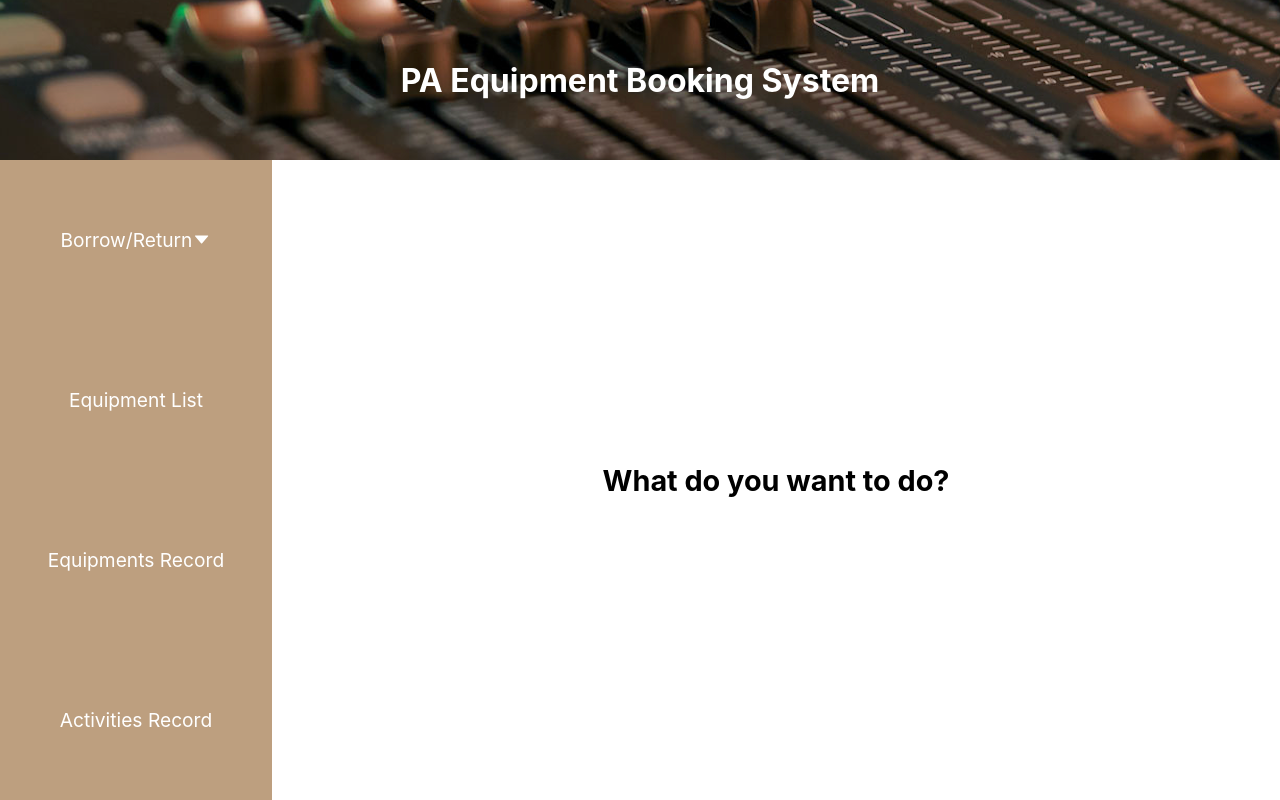
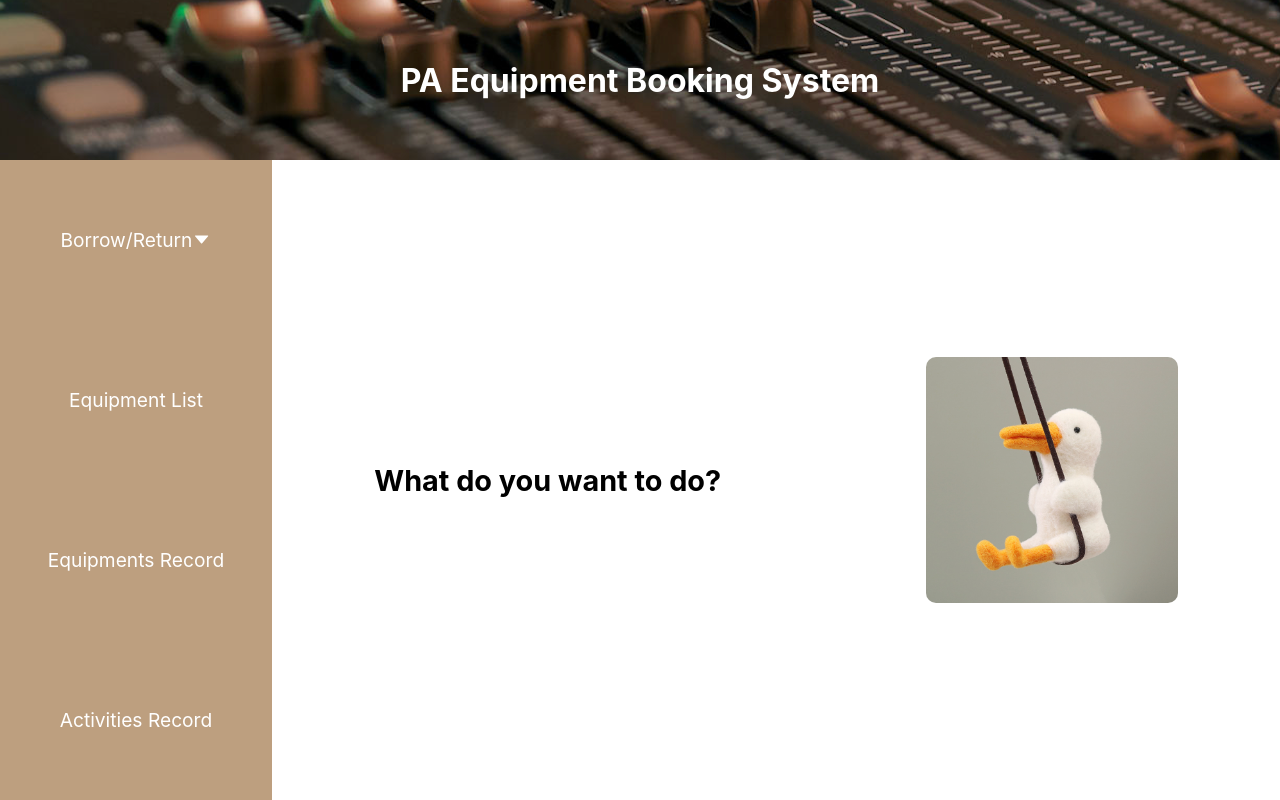
Before and after one commit to leolinpotato/NTUPA-Equipment-Booking-System, a React (Create React App) app in the folder frontend/: page / in a window 1280 px wide. Built offline with nearby package versions, Linux system fonts and the light colour scheme.

Commit message:
add picture

```diff
--- a/frontend/src/container/mainPage.js
+++ b/frontend/src/container/mainPage.js
@@ -1,10 +1,12 @@
 import React from 'react'
 import '../css/mainPage.css'
+import Duck from "../css/duckduck.png"
 
 const MainPage = () => {
     return (
         <div className='mainPageContainer'>
             <h2 className='mainPage'>What do you want to do?</h2>
+            <img src= { Duck } className='duckduck'/>
         </div>
     )
 }
--- a/frontend/src/css/mainPage.css
+++ b/frontend/src/css/mainPage.css
@@ -2,7 +2,7 @@
 	width: 100%;
 	height: 100%;
 	display: flex;
-	justify-content: center;
+	justify-content: space-around;
     align-items: center;
 }
 
@@ -12,3 +12,8 @@
     align-items: center;
     font-size: 1.8em;
 }
+
+.duckduck {
+	width: 25%;
+	border-radius: 10px;
+}
```
Also changed, not shown: frontend/src/css/duckduck.png (added), 1 other file (tests, documents, lock files or other folders).
